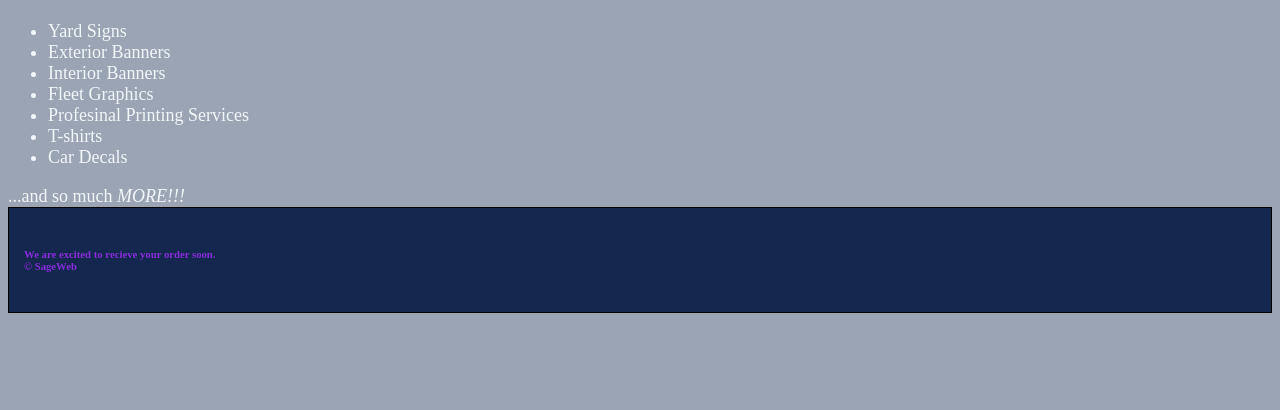
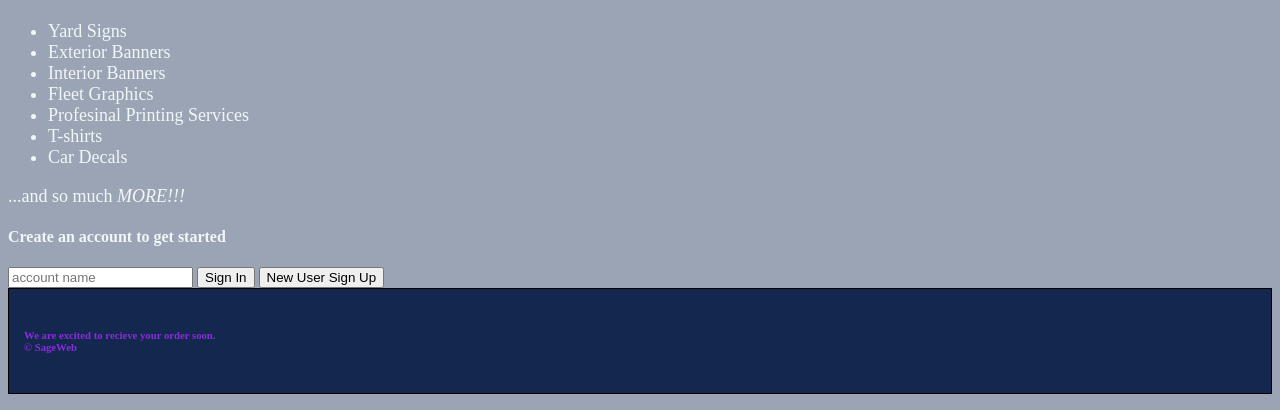
Before and after one commit to joshgulledge/singsOnline, a plain HTML site: page index.html in a window 1280 px wide. Shown: the part 863-1273 px from the top of the page. Before the commit the page ends 1192 px from the top, so only its background shows below. Drawn offline with Linux system fonts and the light colour scheme.

Commit message:
Update index.html

```diff
--- a/index.html
+++ b/index.html
@@ -31,6 +31,13 @@
       ...and so much <em>MORE!!!</em>
     </div>
 
+    <form id="User-info">
+      <h4> Create an account to get started </h4>
+      <input type="text" placeholder="account name">
+      <button> Sign In </button>
+      <button> New User Sign Up </button>
+    </form>
+
     <div class="footer">
       <h6> We are excited to recieve your order soon. <br>
         &copy SageWeb </h6>
```
